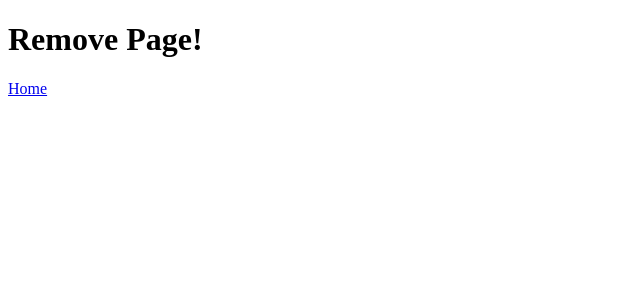
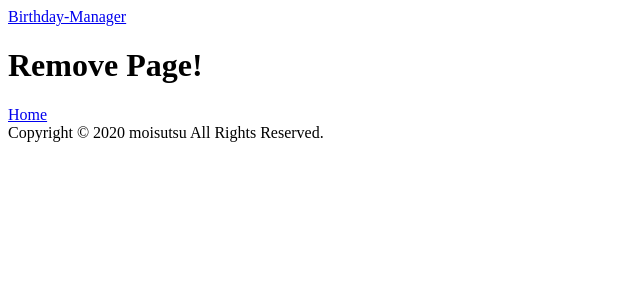
Before and after one commit to moisutsu/birthday-manager, a Next.js app: page /remove in a window 1280 px wide. Shown: the top 300 px of the page, without its empty margins (0-640 px from the left). Built offline with nearby package versions, Linux system fonts and the light colour scheme.

Commit message:
Layoutを追加

```diff
--- /dev/null
+++ b/src/layouts/Footer.tsx
@@ -0,0 +1,18 @@
+import React from "react";
+import styled from "styled-components";
+
+const Component: React.FCX = ({ className }) => (
+  <footer className={className}>
+    Copyright © 2020 moisutsu All Rights Reserved.
+  </footer>
+);
+
+const StyledComponent = styled(Component)`
+  position: fixed;
+  align-items: center;
+  justify-content: center;
+  width: 100vw;
+  height: 10vh;
+`;
+
+export default StyledComponent;
--- /dev/null
+++ b/src/layouts/Header.tsx
@@ -0,0 +1,25 @@
+import React from "react";
+import styled from "styled-components";
+import Link from "next/link";
+
+const Component: React.FCX = () => {
+  return (
+    <header>
+      <Link href="/">
+        <a>Birthday-Manager</a>
+      </Link>
+    </header>
+  );
+};
+
+const StyledComponent = styled(Component)`
+  position: fixed;
+  top: 0;
+  left: 0;
+  z-index: 1000;
+  display: flex;
+  justify-content: space-between;
+  width: 100%;
+`;
+
+export default StyledComponent;
--- /dev/null
+++ b/src/layouts/index.tsx
@@ -0,0 +1,19 @@
+import React from "react";
+import Head from "next/head";
+import Header from "src/layouts/Header";
+import Footer from "src/layouts/Footer";
+
+const Layout: React.FunctionComponent = ({ children }) => (
+  <div>
+    <Head>
+      <title>Birthday-Manager</title>
+      <meta charSet="utf-8" />
+      <meta name="viewport" content="initial-scale=1.0, width=device-width" />
+    </Head>
+    <Header />
+    {children}
+    <Footer />
+  </div>
+);
+
+export default Layout;
--- a/src/pages/add.tsx
+++ b/src/pages/add.tsx
@@ -3,16 +3,20 @@ import React from "react";
 import styled from "styled-components";
 import Link from "next/link";
 
+import Layout from "src/layouts";
+
 import { baseStyle } from "src/styles";
 
 const Component: React.FCX = () => {
   return (
+    <Layout>
       <main>
         <h1>Add Page!</h1>
         <Link href="/">
           <a>Home</a>
         </Link>
       </main>
+    </Layout>
   );
 };
 
--- a/src/pages/remove.tsx
+++ b/src/pages/remove.tsx
@@ -3,16 +3,20 @@ import React from "react";
 import styled from "styled-components";
 import Link from "next/link";
 
+import Layout from "src/layouts";
+
 import { baseStyle } from "src/styles";
 
 const Component: React.FCX = () => {
   return (
+    <Layout>
       <main>
         <h1>Remove Page!</h1>
         <Link href="/">
           <a>Home</a>
         </Link>
       </main>
+    </Layout>
   );
 };
 
```
Also changed, not shown: src/components/Header.tsx (deleted, +0 -35 lines), src/pages/index.tsx (+9 -8 lines). Lines whose indentation alone changed are shown as unchanged.
